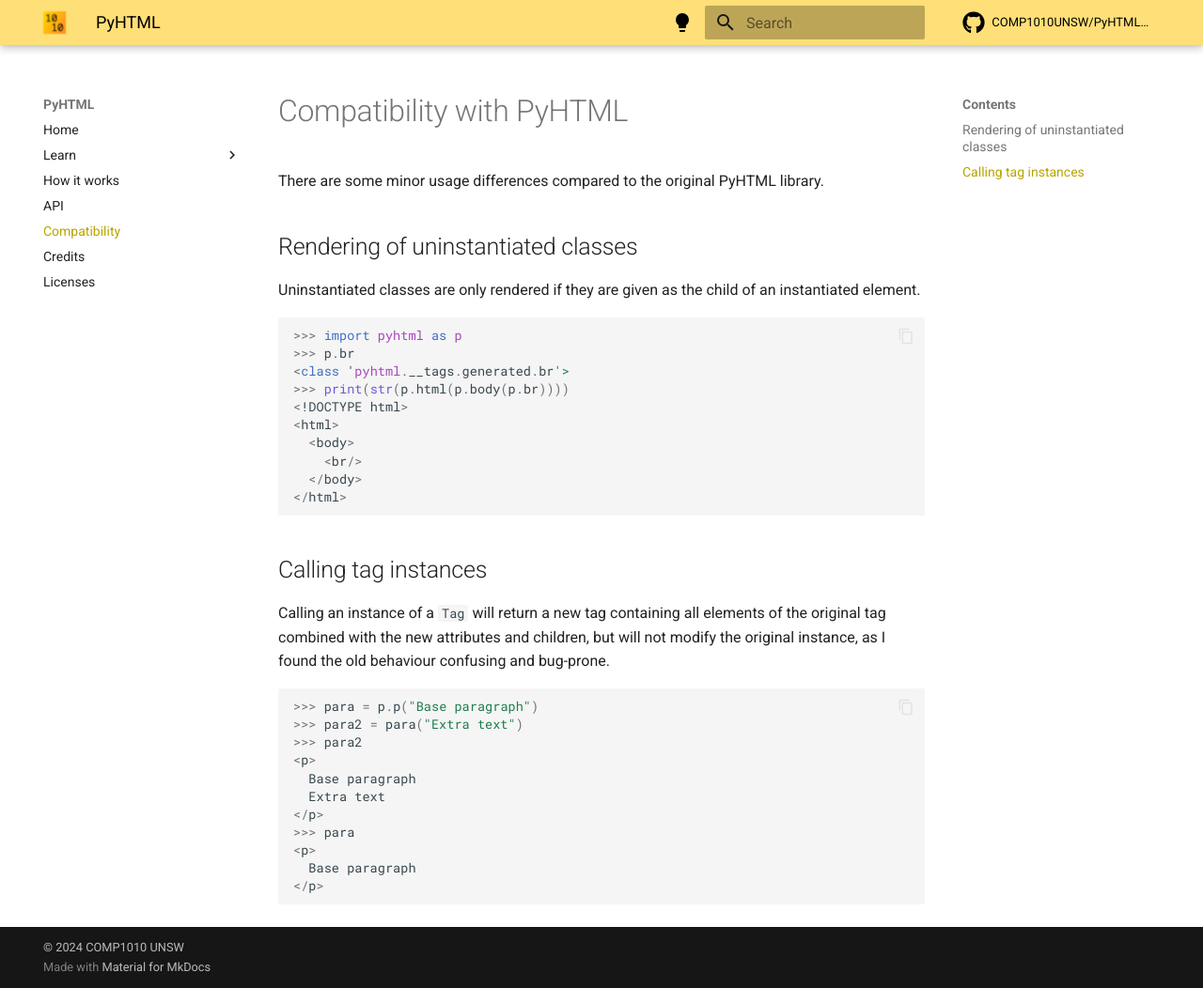
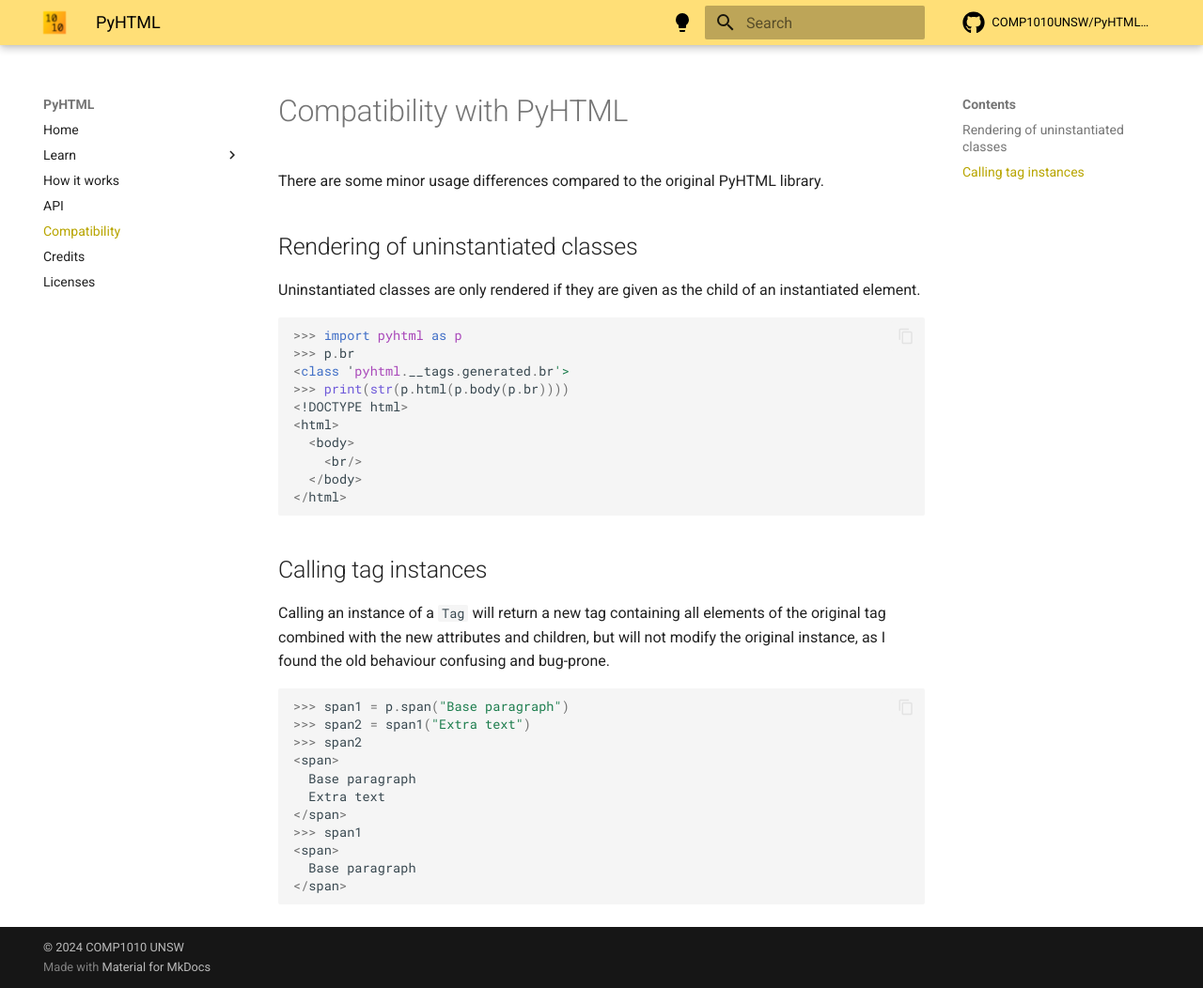
Before and after one commit to COMP1010UNSW/pyhtml-enhanced, an MkDocs documentation site: the page built from docs/compatibility.md, in a window 1280 px wide and 1052 px high. Shown: the whole window at 94% size. Built offline with MkDocs 1.6.1 and Material for MkDocs 9.7.7, drawn with Linux system fonts in a browser that asks for light colours; comment, search, counter and statistics services are not loaded.

Commit message:
Fix failing test cases

````diff
--- a/docs/compatibility.md
+++ b/docs/compatibility.md
@@ -29,16 +29,16 @@
 bug-prone.
 
 ```py
->>> para = p.p("Base paragraph")
->>> para2 = para("Extra text")
->>> para2
-<p>
+>>> span1 = p.span("Base paragraph")
+>>> span2 = span1("Extra text")
+>>> span2
+<span>
   Base paragraph
   Extra text
-</p>
->>> para
-<p>
+</span>
+>>> span1
+<span>
   Base paragraph
-</p>
+</span>
 
 ```
````
Also changed, not shown: README.md (+1 -3 lines), docs/index.md (+1 -3 lines), 2 other files.
